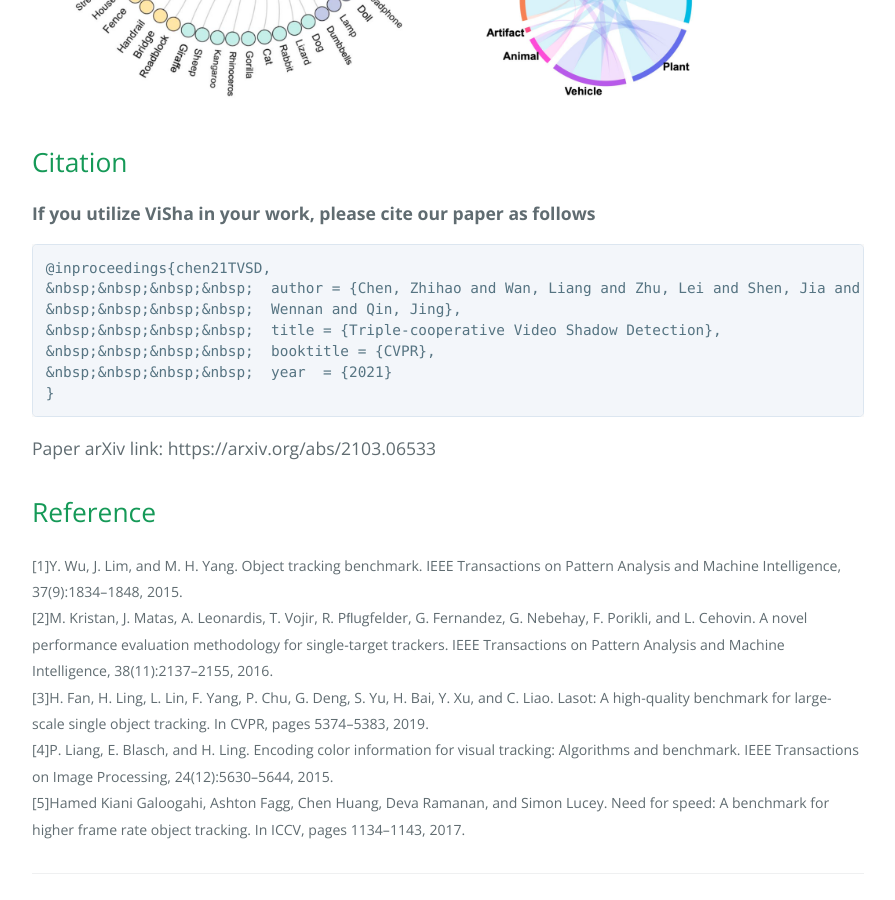
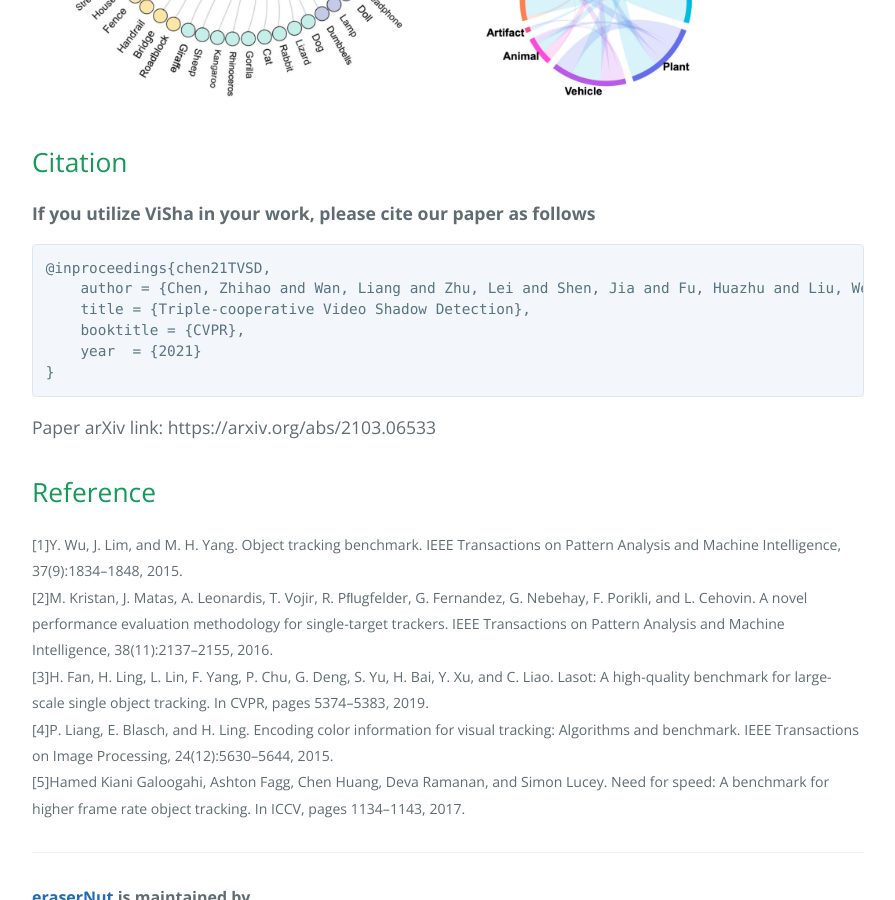
Before and after one commit to eraserNut/eraserNut.github.io, a Jekyll site: the page built from _posts/2021-04-06-ViSha.markdown, in a window 1280 px wide and 900 px high, scrolled down 2335 px. Shown: the whole window, without its empty margins (192-1087 px from the left). Built offline with Jekyll 4.4.1, drawn with Linux system fonts in a browser that asks for light colours; some of the changed lines change nothing that is shown.

Commit message:
Update 2021-04-06-ViSha.markdown

````diff
--- a/_posts/2021-04-06-ViSha.markdown
+++ b/_posts/2021-04-06-ViSha.markdown
@@ -55,11 +55,10 @@ If you download ViSha and unzip each file, you can find the dataset structure as
 **If you utilize ViSha in your work, please cite our paper as follows**
 ```
 @inproceedings{chen21TVSD,
-&nbsp;&nbsp;&nbsp;&nbsp;  author = {Chen, Zhihao and Wan, Liang and Zhu, Lei and Shen, Jia and Fu, Huazhu and Liu,
-&nbsp;&nbsp;&nbsp;&nbsp;  Wennan and Qin, Jing},
-&nbsp;&nbsp;&nbsp;&nbsp;  title = {Triple-cooperative Video Shadow Detection},
-&nbsp;&nbsp;&nbsp;&nbsp;  booktitle = {CVPR},
-&nbsp;&nbsp;&nbsp;&nbsp;  year  = {2021}
+    author = {Chen, Zhihao and Wan, Liang and Zhu, Lei and Shen, Jia and Fu, Huazhu and Liu, Wennan and Qin, Jing},
+    title = {Triple-cooperative Video Shadow Detection},
+    booktitle = {CVPR},
+    year  = {2021}
 }
 ```
 Paper arXiv link: https://arxiv.org/abs/2103.06533
````
